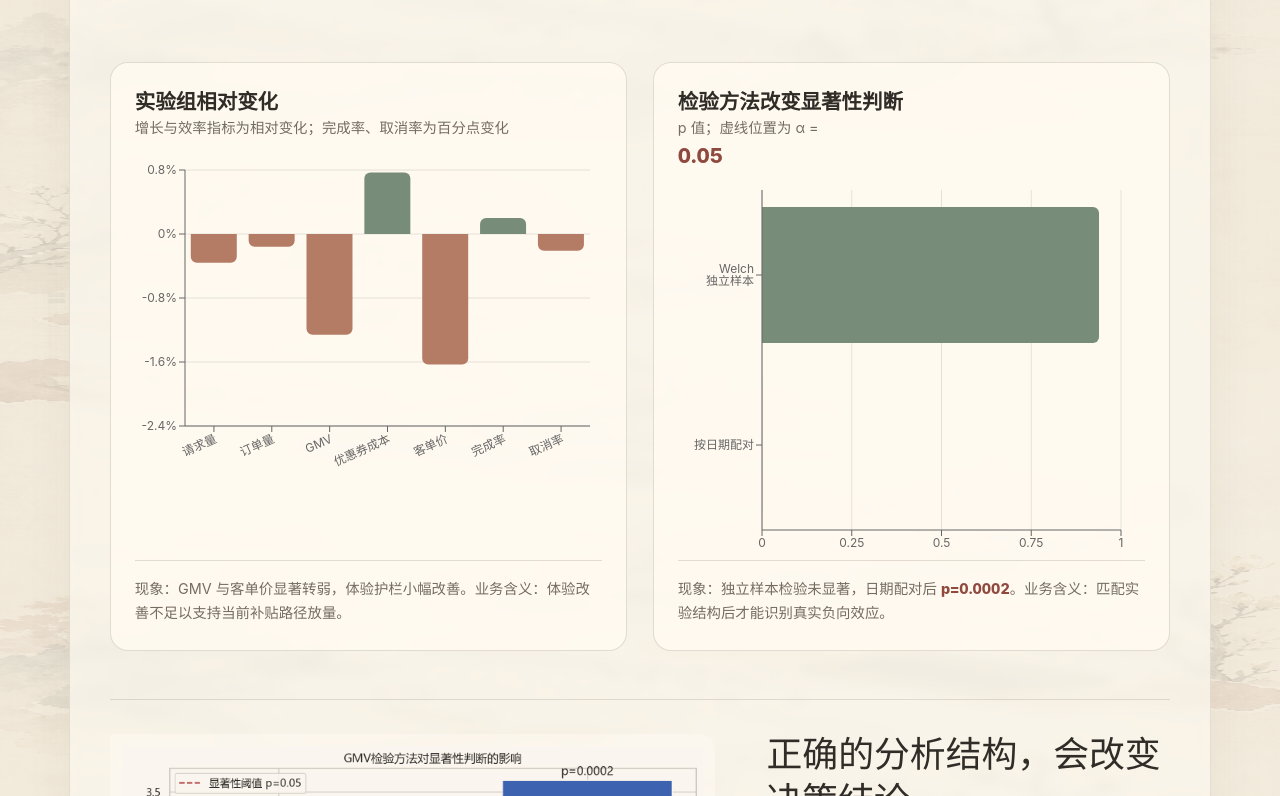
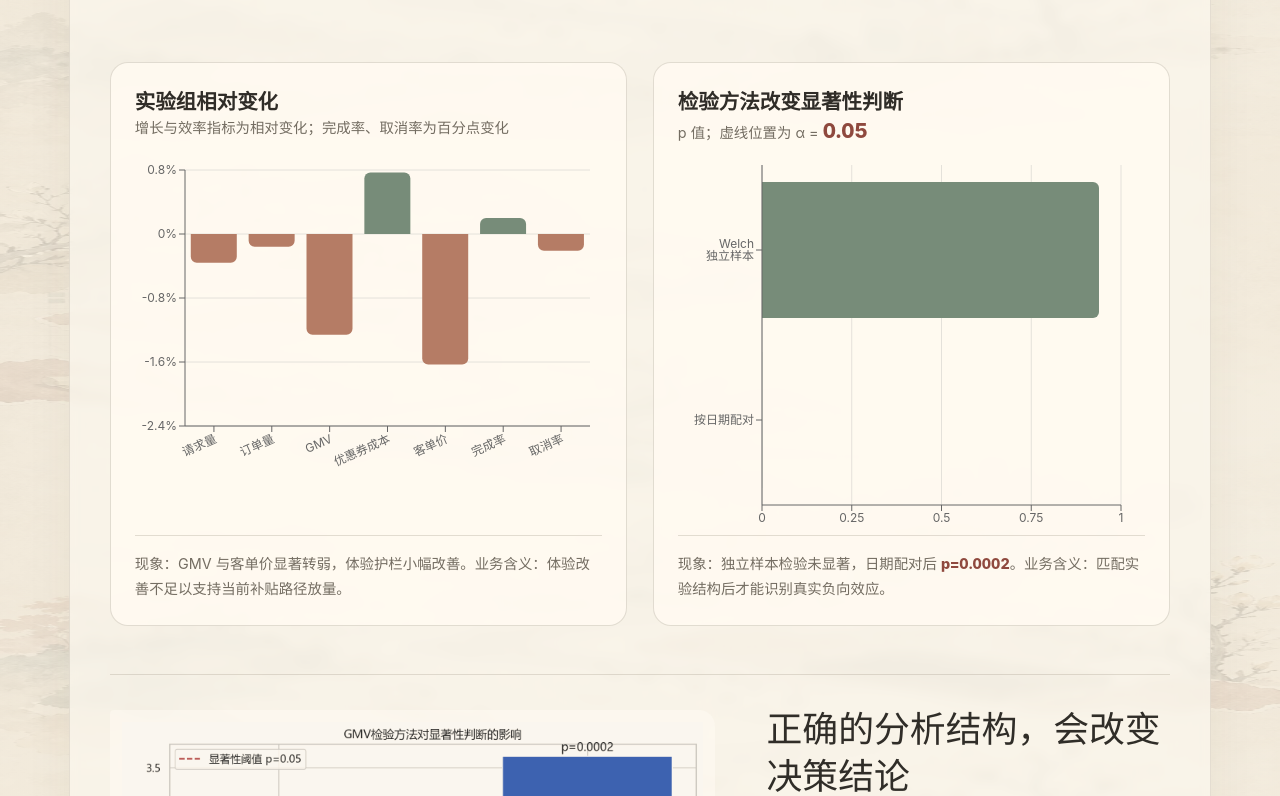
Before and after one commit to lulu04201226/song-tingxuan-portfolio, a Next.js app: page /projects/ab-test in a window 1280 px wide. Shown: the part 2264-3060 px from the top of the page. Built offline with nearby package versions, Linux system fonts and the light colour scheme.

Commit message:
Keep highlighted metrics inline

```diff
--- a/app/globals.css
+++ b/app/globals.css
@@ -319,7 +319,7 @@ html{scroll-behavior:auto!important}
 .action-grid article small{display:block;margin-top:1rem;padding-top:.8rem;border-top:1px solid rgba(140,86,66,.18);color:#765347;font-size:.8rem}
 @media(max-width:700px){.case-brief{grid-template-columns:1fr}.case-brief article{padding:1.2rem}.case-brief p{font-size:.96rem}}
 .metric-card small{display:block;margin-top:.65rem;padding-top:.65rem;border-top:1px solid rgba(82,64,43,.12);color:#8a8177;font-size:.78rem;line-height:1.55}
-.number-highlight{color:#8f493e;font-weight:800;font-variant-numeric:tabular-nums}
+.number-highlight{display:inline!important;color:#8f493e;font-weight:800;font-variant-numeric:tabular-nums;white-space:nowrap}
 .skills-section .skill-grid>div{display:flex;min-height:190px;flex-direction:column;justify-content:flex-start}
 .skills-section .skill-grid p{margin:.75rem 0 .55rem;font-size:1.18rem;font-weight:650}
 .skills-section .skill-grid small{color:#252722;font-size:.86rem;font-weight:550;line-height:1.7}
```
